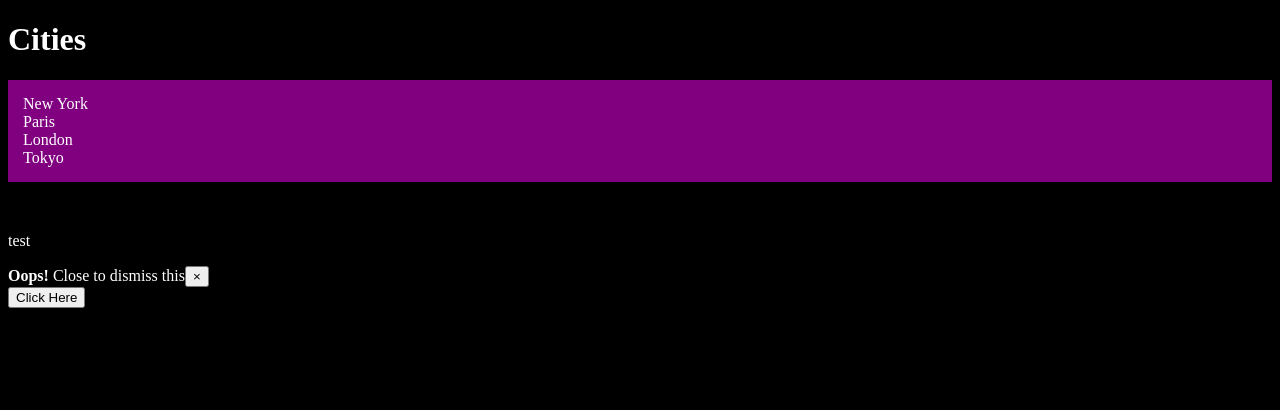
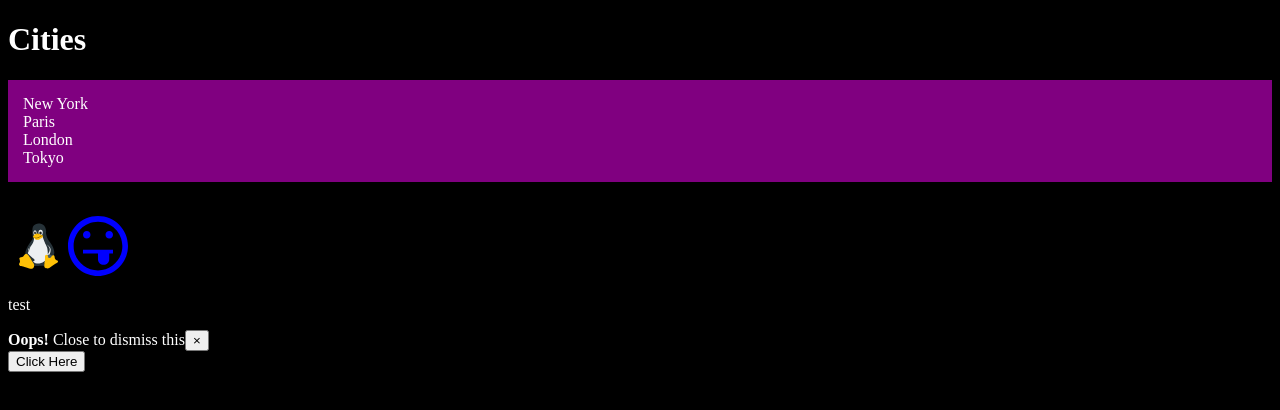
Before and after one commit to RiFactor/mosh-react-18-app, a React (Vite) app: page / in a window 1280 px wide. Shown: the top 410 px of the page. Built offline with nearby package versions, Linux system fonts and the light colour scheme.

Commit message:
What: Adding Icons

```diff
--- a/package.json
+++ b/package.json
@@ -12,7 +12,8 @@
     "bootstrap": "^5.0.2",
     "classnames": "^2.3.2",
     "react": "^18.2.0",
-    "react-dom": "^18.2.0"
+    "react-dom": "^18.2.0",
+    "react-icons": "^4.8.0"
   },
   "devDependencies": {
     "@types/react": "^18.0.28",
--- a/src/components/ListGroup.tsx
+++ b/src/components/ListGroup.tsx
@@ -2,6 +2,8 @@ import { Fragment, useState } from "react";
 import { MouseEvent } from "react";
 import classNames from "classnames";
 import styles from "../styles/ListGroup.module.css";
+import { FcLinux } from "react-icons/fc";
+import { ImTongue } from "react-icons/im";
 
 interface IItemProps {
   name: string; //  NTS preferred to define this above for readability;
@@ -62,6 +64,8 @@ const ListGroup = ({ items, heading, onSelectItem }: IItemsProps) => {
         ))}
       </ul>
       <br />
+      <FcLinux size={60} />
+      <ImTongue color="blue" size={60} />
       <p> test</p>
     </>
   );
```
Also changed, not shown: 1 other file (tests, documents, lock files or other folders).
